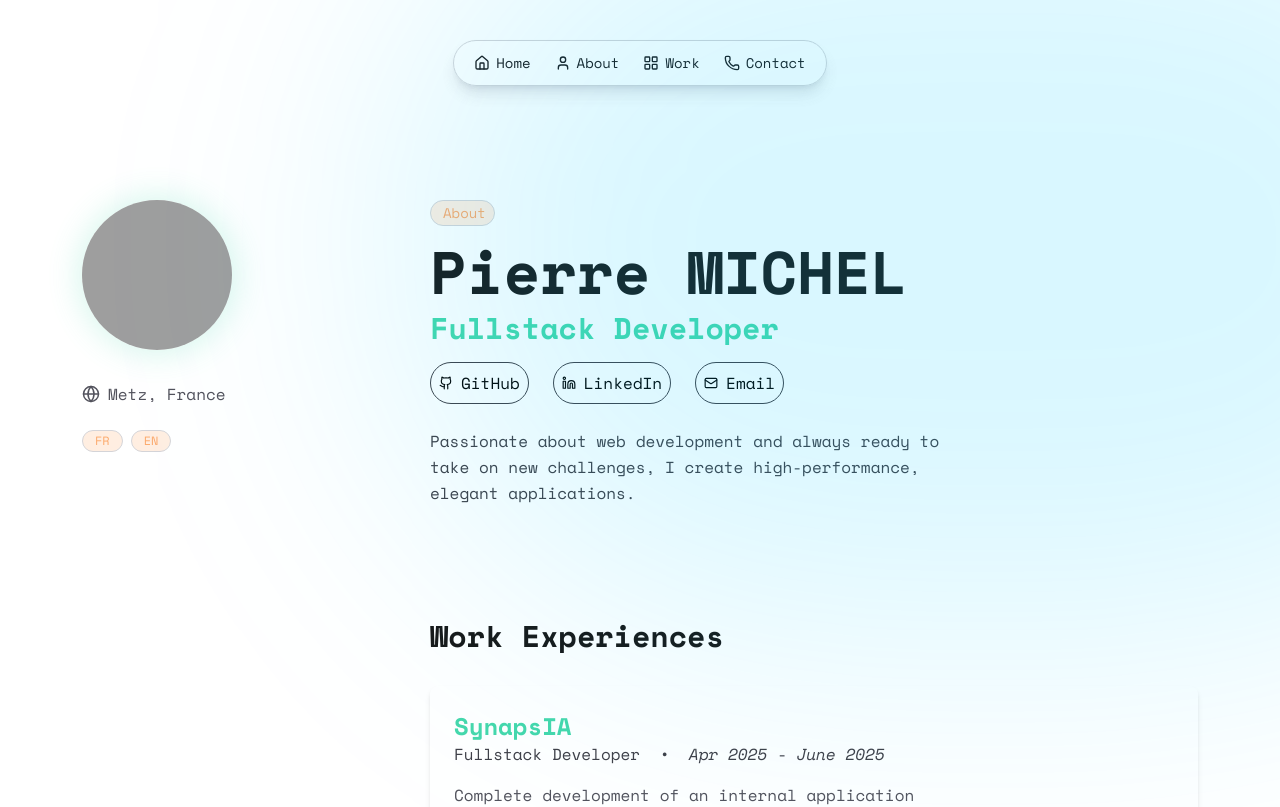
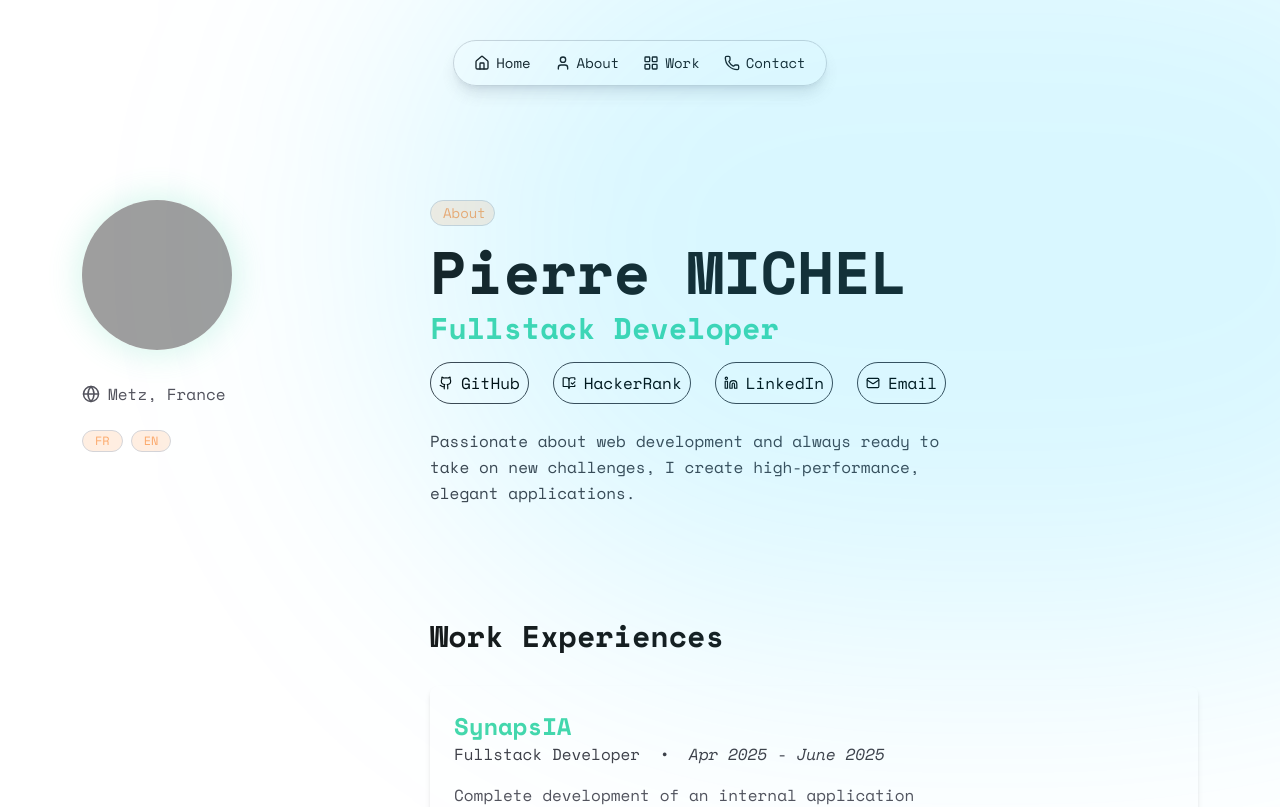
Before and after one commit to Miche1-Pierre/ai-portfolio, a Next.js app: page /about in a window 1280 px wide. Shown: the top 807 px of the page. Built offline with nearby package versions, Linux system fonts and the light colour scheme; grey boxes are pictures that could not be loaded.

Commit message:
Update social icons

```diff
--- a/src/app/about/page.tsx
+++ b/src/app/about/page.tsx
@@ -10,7 +10,13 @@ import EducationItem from "@/components/about/Education";
 import SkillSection from "@/components/about/Skills";
 
 import { useEffect, useState } from "react";
-import { ArrowUp, Github, Linkedin, Mail } from "lucide-react";
+import {
+  ArrowUp,
+  Github,
+  Linkedin,
+  Mail,
+  BookOpenCheckIcon,
+} from "lucide-react";
 import { experiences, educations, profile } from "@/app/const";
 
 export default function About() {
@@ -62,6 +68,16 @@ export default function About() {
                 >
                   <Github size={14} />
                   GitHub
+                </a>
+                <a
+                  href="https://www.hackerrank.com/profile/pierre_miche1"
+                  aria-label="HackerRank"
+                  target="_blank"
+                  rel="noreferrer"
+                  className="hover:text-[#fca96b] flex items-center gap-2 transition-colors border border-zinc-700 rounded-full p-2"
+                >
+                  <BookOpenCheckIcon size={14} />
+                  HackerRank
                 </a>
                 <a
                   href="https://www.linkedin.com/in/pierre-michel-6424a8240/"
```
